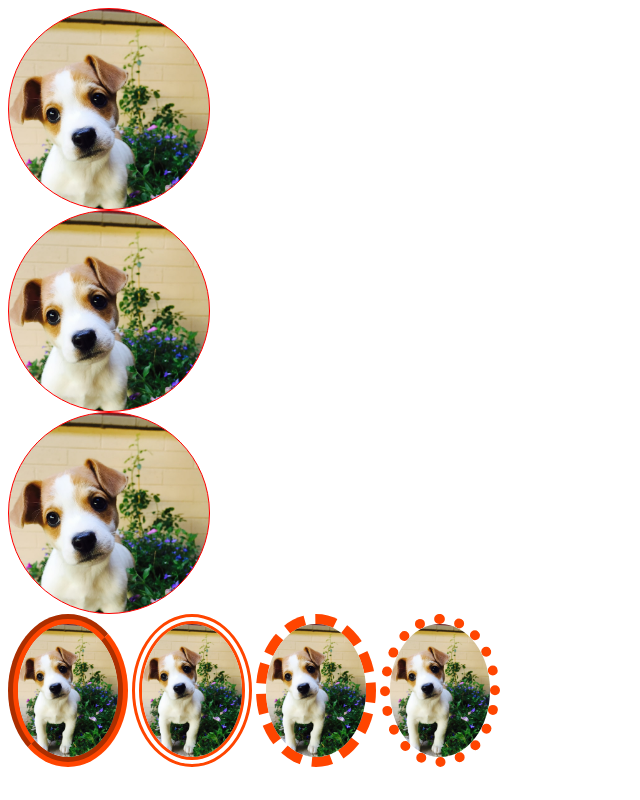
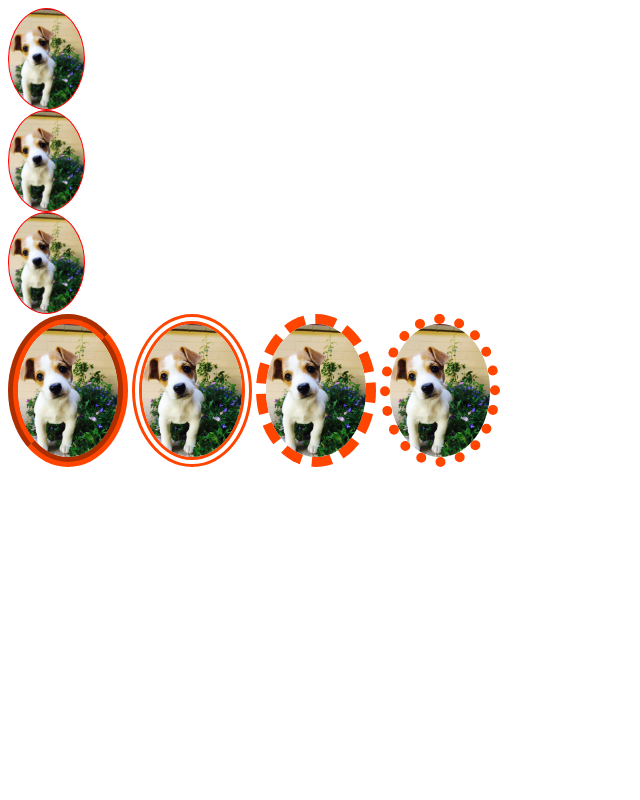
Before and after one commit to cristianislemus/HTML_CSS, a plain HTML site: page css_properties/border_radius_property.html in a window 1280 px wide. Shown: the whole page, without its empty margins (0-640 px from the left). Drawn offline with Linux system fonts and the light colour scheme.

Commit message:
updated file for css border radius and background properties

```diff
--- a/css_properties/border_radius_property.css
+++ b/css_properties/border_radius_property.css
@@ -1,10 +1,10 @@
 div {
-    width: 200px;
-    height: 200px;
+    width:75px;
+    height: 100px;
     border: 1px solid red;
     border-radius: 100%;
     background-image: url(/tags_and_attributes/puppy.jpg);
-    background-size: cover;
+    background-size: 75px;
     background-repeat: no-repeat;
 }
 
```
